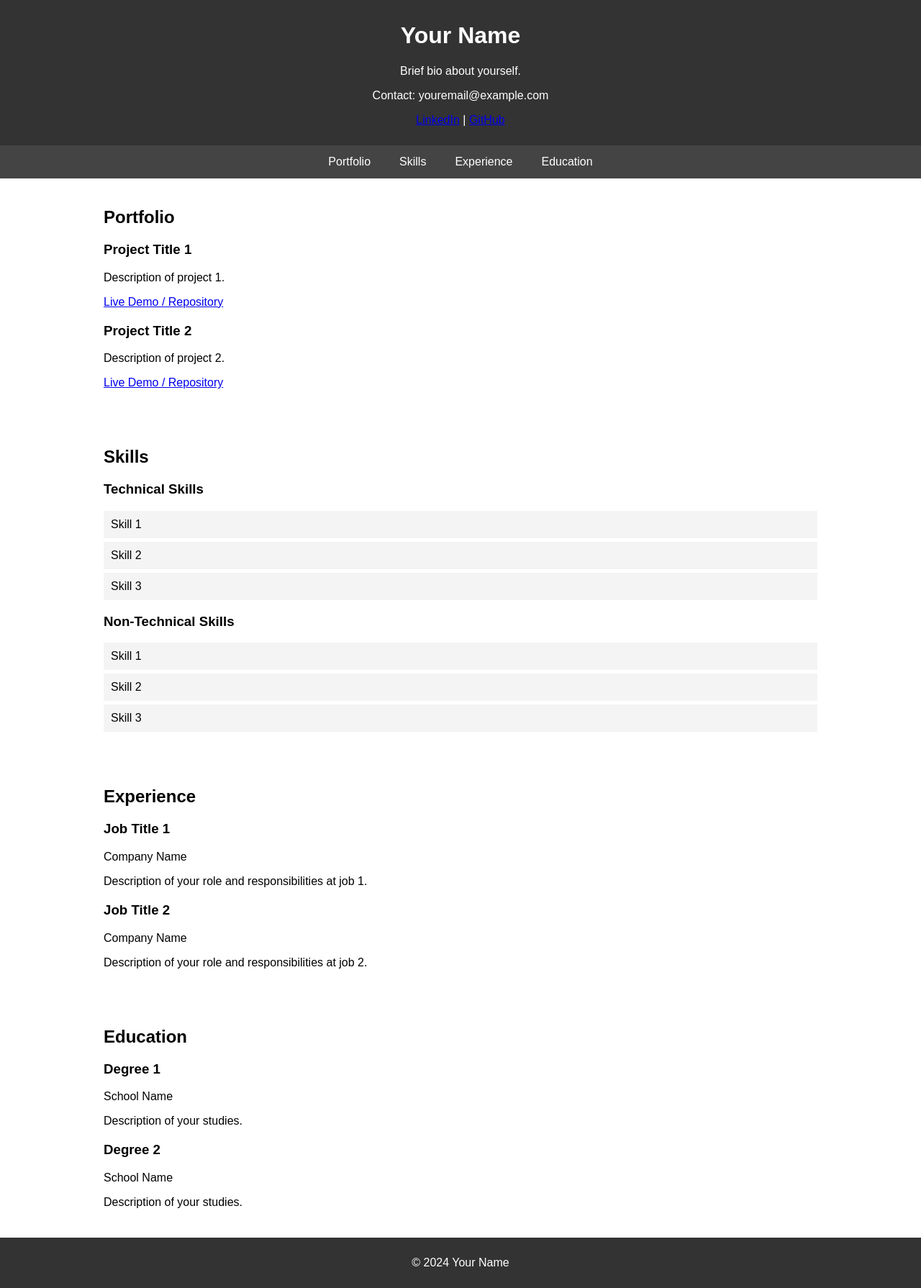
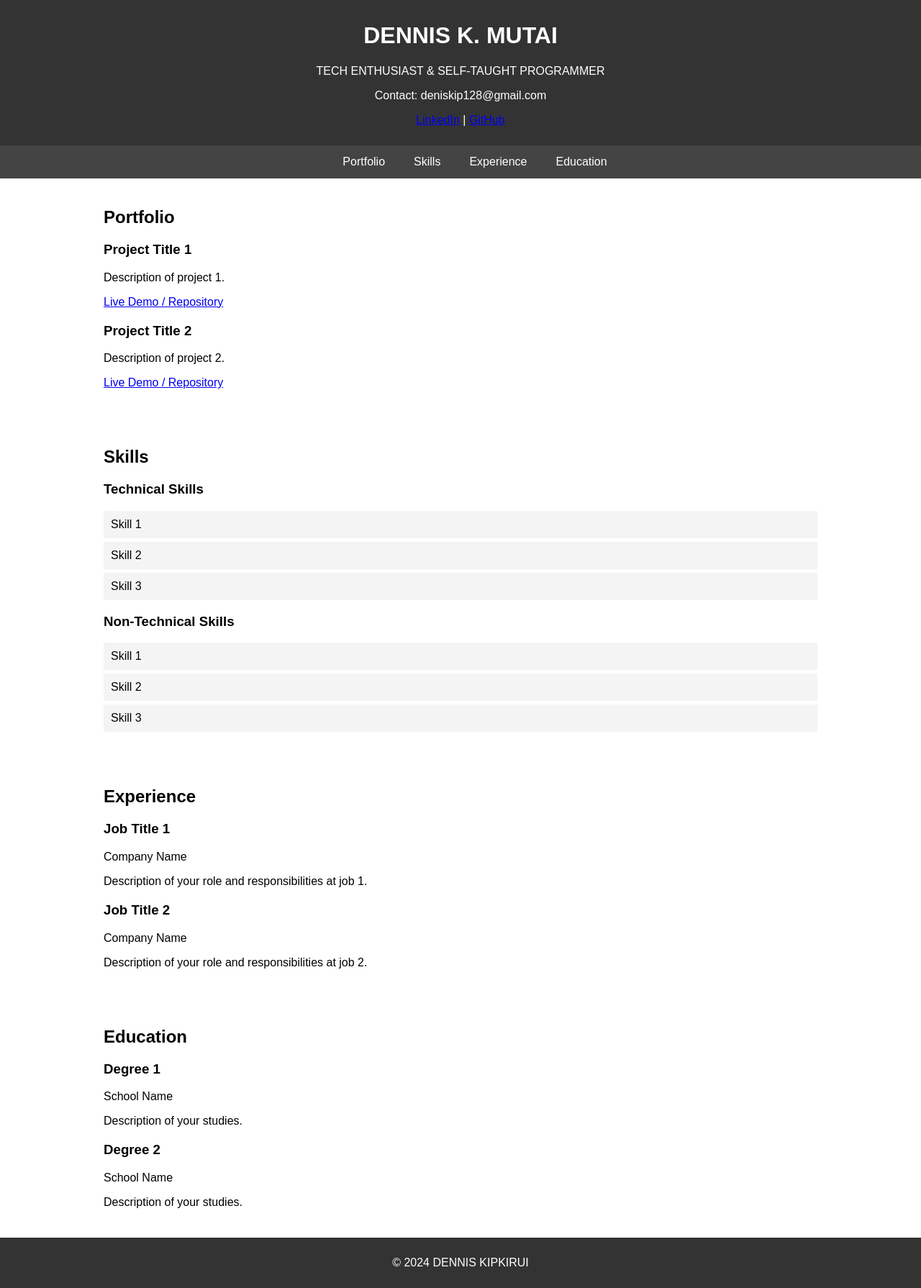
Before and after one commit to DennisKipkirui/portfolio-template1, a plain HTML site: page index.html in a window 1280 px wide. Shown: the whole page at 72% size. Drawn offline with Linux system fonts and the light colour scheme.

Commit message:
initial commit

```diff
--- a/index.html
+++ b/index.html
@@ -9,12 +9,13 @@
 <body>
 
 <header>
-    <h1>Your Name</h1>
-    <p>Brief bio about yourself.</p>
-    <p>Contact: youremail@example.com</p>
+    <h1>DENNIS K. MUTAI</h1>
+    <p>TECH ENTHUSIAST & SELF-TAUGHT PROGRAMMER</p>
+    <p>Contact: deniskip128@gmail.com</p>
     <p>
         <a href="https://linkedin.com/in/yourprofile" target="_blank">LinkedIn</a> |
-        <a href="https://github.com/yourprofile" target="_blank">GitHub</a>
+        <a href="https://github.com/DennisKipkirui" target="_blank">GitHub</a>
+        <a
     </p>
 </header>
 
@@ -23,6 +24,7 @@
     <a href="#skills">Skills</a>
     <a href="#experience">Experience</a>
     <a href="#education">Education</a>
+
 </nav>
 
 <section id="portfolio">
@@ -94,7 +96,7 @@
 </section>
 
 <footer>
-    <p>&copy; 2024 Your Name</p>
+    <p>&copy; 2024 DENNIS KIPKIRUI</p>
 </footer>
 
 </body>
```
Also changed, not shown: 1 other file.
